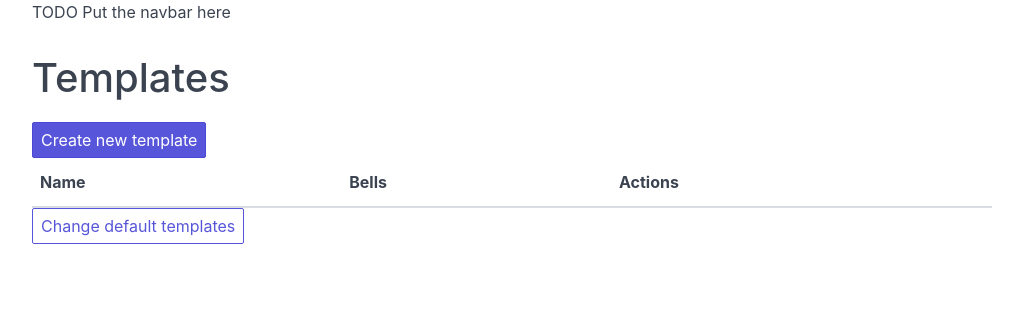
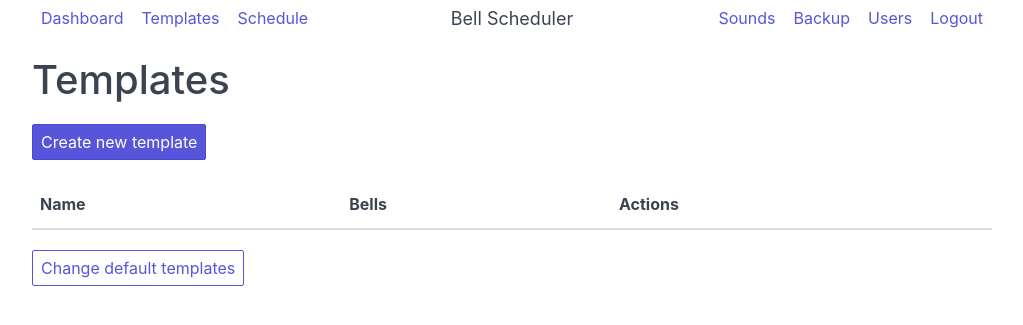
Before and after one commit to angussidney/bell-scheduler, a Flask app: page /templates/ in a window 1280 px wide. Shown: the top 325 px of the page, without its empty margins (128-1151 px from the left). Run offline with Flask 2, Linux system fonts and the light colour scheme; data that the repository does not hold is empty.

Commit message:
Add navigation bar

```diff
--- a/bell-server/controllers/dashboard.py
+++ b/bell-server/controllers/dashboard.py
@@ -6,5 +6,5 @@ bp = Blueprint('dashboard', __name__)
 
 
 @bp.route('/')
-def hello_world():
+def index():
     return 'Hello World! Dashboard time!'
--- a/bell-server/templates/base.html
+++ b/bell-server/templates/base.html
@@ -1,5 +1,8 @@
 <!doctype html>
 <head>
+    <meta charset="UTF-8">
+    <meta name="viewport" content="width=device-width,initial-scale=1">
+
     <title>{% block title %}{% endblock %} - Bell Scheduler</title>
 
     {% block extra_resources %}{% endblock %}
@@ -19,8 +22,22 @@
 </head>
 <body>
     <div class="container grid-lg">
-        <header class="navbar" style="margin-bottom: 1.5rem">
-            TODO Put the navbar here
+        <header class="navbar add_margin">
+            <section class="navbar-section">
+                <a href="{{ url_for("dashboard.index") }}" class="btn btn-link">Dashboard</a>
+                <a href="{{ url_for("templates.index") }}" class="btn btn-link">Templates</a>
+                <a href="{{ url_for("schedule.index") }}" class="btn btn-link">Schedule</a>
+            </section>
+            <section class="navbar-center navbar-brand">
+                <!-- TODO add logo here -->
+                Bell Scheduler
+            </section>
+            <section class="navbar-section">
+                <a href="#" class="btn btn-link">Sounds</a>
+                <a href="#" class="btn btn-link">Backup</a>
+                <a href="#" class="btn btn-link">Users</a>
+                <a href="#" class="btn btn-link">Logout</a>
+            </section>
         </header>
         {% with messages = get_flashed_messages(with_categories=true) %}
             {% if messages %}
--- a/bell-server/templates/templates/index.html
+++ b/bell-server/templates/templates/index.html
@@ -3,9 +3,9 @@
 {% block content %}
     <h1>Templates</h1>
 
-    <a class="btn btn-primary" href="{{ url_for('templates.create') }}">Create new template</a>
+    <a class="btn btn-primary add_margin" href="{{ url_for('templates.create') }}">Create new template</a>
 
-    <table class="table">
+    <table class="table add_margin">
         <thead><tr>
             <th>Name</th>
             <th>Bells</th>
```
